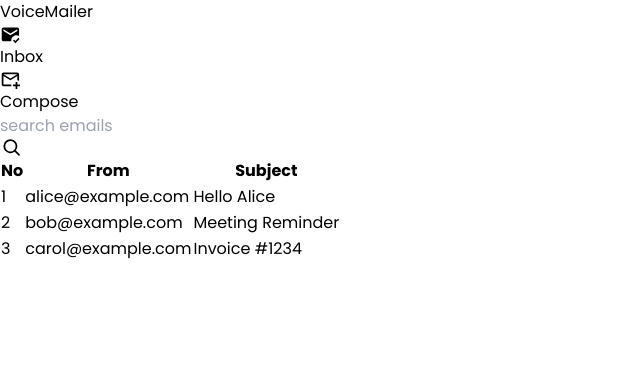
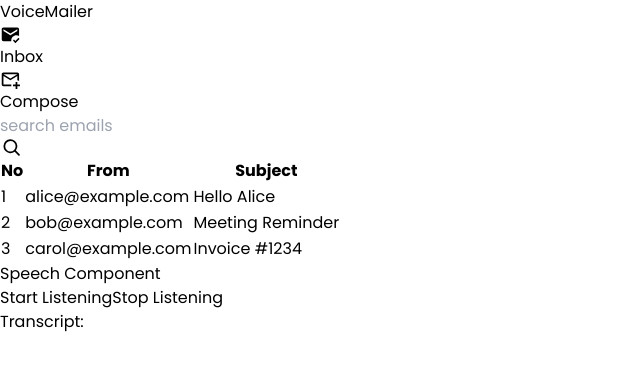
Before and after one commit to DC-21/MailApp, a React (Vite) app in the folder client/: page / in a window 1280 px wide. Shown: the top 370 px of the page, without its empty margins (0-640 px from the left). Built offline with nearby package versions, Linux system fonts and the light colour scheme.

Commit message:
initialise speech recognition in js

```diff
--- /dev/null
+++ b/client/babel.config.js
@@ -0,0 +1,4 @@
+module.exports = {
+    presets: ["@babel/preset-env", "@babel/preset-react"],
+    plugins: ["@babel/plugin-transform-runtime"]
+  };
--- a/client/src/App.tsx
+++ b/client/src/App.tsx
@@ -2,9 +2,11 @@
 import Mail from "./pages/Mail";
 import PageLayout from "./components/layout/Layout";
 import Compose from "./pages/Compose";
+import SpeechComponent from "./components/SpeechRecognition";
 
 function App() {
   return (
+    <>
       <Routes>
         <Route
           path="/"
@@ -23,6 +25,8 @@
           }
         />
       </Routes>
+      <SpeechComponent />
+    </>
   );
 }
 
--- /dev/null
+++ b/client/src/components/SpeechRecognition.tsx
@@ -0,0 +1,142 @@
+import React, { useEffect, useState, useRef } from "react";
+
+const SpeechComponent: React.FC = () => {
+  const [isListening, setIsListening] = useState(false);
+  const [transcript, setTranscript] = useState("");
+  const [isSupported, setIsSupported] = useState(true);
+  const [step, setStep] = useState("initial");
+  const recognitionRef = useRef<SpeechRecognition | null>(null);
+  const speechSynthesis = window.speechSynthesis;
+
+  useEffect(() => {
+    if (
+      !("webkitSpeechRecognition" in window) &&
+      !("SpeechRecognition" in window)
+    ) {
+      setIsSupported(false);
+      return;
+    }
+
+    const SpeechRecognition =
+      (window as any).webkitSpeechRecognition || window.SpeechRecognition;
+    const recognition = new SpeechRecognition();
+    recognition.continuous = true;
+    recognition.interimResults = true;
+    recognition.lang = "en-US";
+
+    recognition.onresult = (event: SpeechRecognitionEvent) => {
+      let interimTranscript = "";
+      for (let i = event.resultIndex; i < event.results.length; i++) {
+        const transcript = event.results[i][0].transcript.trim().toLowerCase();
+        if (event.results[i].isFinal) {
+          setTranscript((prevTranscript) => prevTranscript + transcript);
+          handleUserResponse(transcript);
+        } else {
+          interimTranscript += transcript;
+        }
+      }
+      console.log("Interim transcript:", interimTranscript);
+    };
+
+    recognition.onerror = (event: any) => {
+      console.error("Speech recognition error", event);
+    };
+
+    recognitionRef.current = recognition;
+
+    // Start the conversation when the component mounts
+    speak(
+      "Hello, how can I assist you? You can say 'send a new email' or 'view emails'."
+    );
+    startListening();
+  }, []);
+
+  const startListening = () => {
+    if (recognitionRef.current && !isListening) {
+      recognitionRef.current.start();
+      setIsListening(true);
+    }
+  };
+
+  const stopListening = () => {
+    if (recognitionRef.current && isListening) {
+      recognitionRef.current.stop();
+      setIsListening(false);
+    }
+  };
+
+  const speak = (text: string) => {
+    if (speechSynthesis.speaking) {
+      console.error("Speech synthesis is already speaking.");
+      return;
+    }
+    const utterance = new SpeechSynthesisUtterance(text);
+    utterance.onend = () => {
+      console.log("Speech synthesis finished.");
+    };
+    utterance.onerror = (event) => {
+      console.error("Speech synthesis error", event);
+    };
+    speechSynthesis.speak(utterance);
+  };
+
+  const handleUserResponse = (response: string) => {
+    switch (step) {
+      case "initial":
+        if (response.includes("send a new email")) {
+          setStep("sendEmail");
+          speak(
+            "You chose to send a new email. Please provide the recipient's email address."
+          );
+        } else if (response.includes("view emails")) {
+          setStep("viewEmails");
+          speak("You chose to view emails. Here are your recent emails.");
+          // Logic to fetch and read out emails goes here
+        } else {
+          speak(
+            "I didn't catch that. Please say 'send a new email' or 'view emails'."
+          );
+        }
+        break;
+      case "sendEmail":
+        // Handle the email sending flow here
+        speak(
+          `You said the recipient's email address is ${response}. Please provide the subject of the email.`
+        );
+        // Update step as necessary to handle further inputs
+        break;
+      case "viewEmails":
+        // Handle the email viewing flow here
+        break;
+      default:
+        break;
+    }
+  };
+
+  if (!isSupported) {
+    return (
+      <div>
+        <h1>Speech Component</h1>
+        <p>
+          Your browser does not support the Web Speech API. Please use Google
+          Chrome for full functionality.
+        </p>
+      </div>
+    );
+  }
+
+  return (
+    <div>
+      <h1>Speech Component</h1>
+      <button onClick={startListening} disabled={isListening}>
+        Start Listening
+      </button>
+      <button onClick={stopListening} disabled={!isListening}>
+        Stop Listening
+      </button>
+      <p>Transcript: {transcript}</p>
+    </div>
+  );
+};
+
+export default SpeechComponent;
--- a/client/src/components/layout/Navbar.tsx
+++ b/client/src/components/layout/Navbar.tsx
@@ -1,7 +1,7 @@
 const Navbar = () => {
   return (
     <nav className="p-2 w-full flex justify-between px-4">
-      <div className="mt-4 flex gap-4 items-center rounded-xl shadow shadow-black p-3">
+      <div className="mt-4 flex gap-4 items-center rounded-xl shadow-gray-300 border border-gray-200 bg-white shadow-lg p-3">
         <input
           className="outline-none"
           placeholder="search emails"
--- a/client/src/components/layout/Sidebar.tsx
+++ b/client/src/components/layout/Sidebar.tsx
@@ -3,7 +3,7 @@
 const Sidebar = () => {
   return (
     <section className="w-40 flex flex-col h-screen justify-center p-3">
-      <div className="w-full flex flex-col h-full shadow shadow-slate-950 p-2 rounded-xl">
+      <div className="w-full flex flex-col h-full shadow-gray-400 border-gray-200 border bg-white shadow-lg p-2 rounded-xl">
         <p className="font-semibold text-lg text-slate-800">VoiceMailer</p>
         <div className="mt-4 flex flex-col">
           <Link
--- a/client/src/pages/Compose.tsx
+++ b/client/src/pages/Compose.tsx
@@ -17,7 +17,7 @@
     <div className="py-4">
       <form
         onSubmit={handleSubmit}
-        className="bg-white p-4 border border-gray-200 rounded-lg shadow-lg max-w-lg w-full"
+        className=" p-4 border rounded-lg shadow-gray-400 border-gray-200 bg-white shadow-lg max-w-lg w-full"
       >
         <div className="mb-4">
           <label
```
Also changed, not shown: client/package.json (+8 -0 lines), 1 other file (tests, documents, lock files or other folders). Lines whose indentation alone changed are shown as unchanged.
